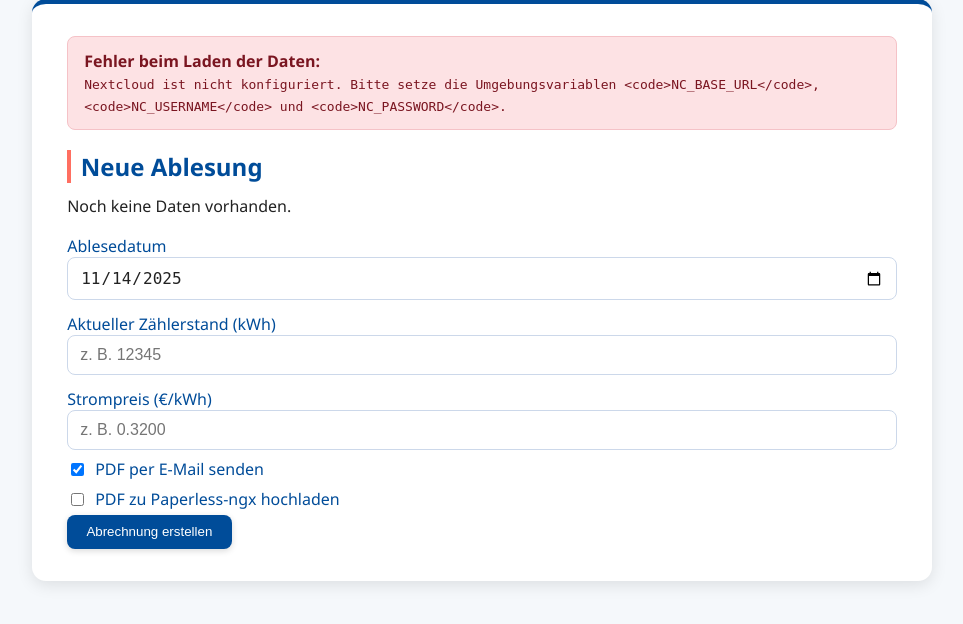
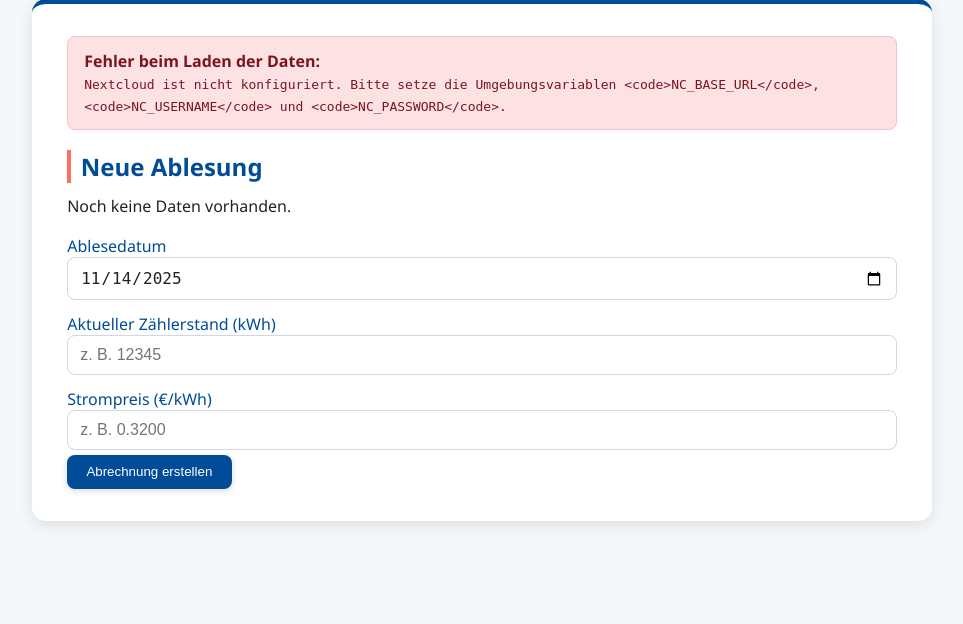
Before and after one commit to doenke/autostrom, a FastAPI app: page / in a window 1280 px wide. Shown: the part 154-778 px from the top of the page, without its empty margins (158-1121 px from the left). Run offline with FastAPI, Linux system fonts and the light colour scheme.

Commit message:
Update form.html

```diff
--- a/app/templates/form.html
+++ b/app/templates/form.html
@@ -38,16 +38,19 @@
     <input type="number" step="0.0001" name="strompreis_eur" value="{{ last_price }}" placeholder="z. B. 0.3200" required>
   </label>
 
+  {% if mail_available %}
   <label class="checkbox">
-    <input type="checkbox" name="send_mail" checked>
+    <input type="checkbox" name="send_mail" {% if default_mail_checked %}checked{% endif %}>
     PDF per E-Mail senden
   </label>
+  {% endif %}
 
+  {% if paperless_available %}
   <label class="checkbox">
-    <input type="checkbox" name="upload_paperless">
+    <input type="checkbox" name="upload_paperless" {% if default_paperless_checked %}checked{% endif %}>
     PDF zu Paperless-ngx hochladen
   </label>
-
+  {% endif %}
   <button type="submit">Abrechnung erstellen</button>
 </form>
 
```
